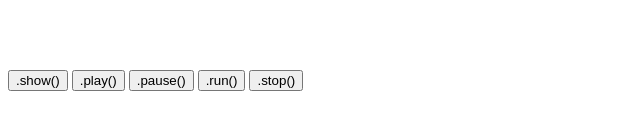
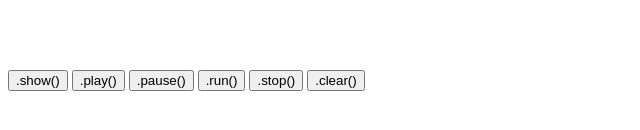
Before and after one commit to Lyyume/Animate-Easy, a website: page src/test.html in a window 1280 px wide. Shown: the part 138-268 px from the top of the page, without its empty margins (0-640 px from the left). Drawn offline with Linux system fonts and the light colour scheme.

Commit message:
增加clear()方法

```diff
--- a/src/animateEasy.js
+++ b/src/animateEasy.js
@@ -240,12 +240,30 @@ var ae = AE = function(window, undefined) {
                         return ele.match('aeAni-');
                     });
                     listLeng = list.length;
-                    for(var i = 0 ; i < listLeng; i++){
+                    for(var i = 0; i < listLeng; i++){
                         target[n].classList.remove(list[i]);
                     }
                     target[n].style.webkitAnimationPlayState = ""
                 }
             }
+        },
+
+        clear: function(){
+
+            var target = this.target,
+                leng = target.length,
+                classList ,classLeng;
+
+            for(var i = 0 ; i < leng ; i++){
+                classList = Array.prototype.slice.call(target[i].classList).filter(function(ele){
+                    return ele.match('aeAni-');
+                });
+                classLeng = classList.length;
+                for(var n = 0; n < classLeng; n++){
+                    target[i].classList.remove(classList[n]);
+                }
+            }
+
         }
 
     };
--- a/src/test.html
+++ b/src/test.html
@@ -35,6 +35,7 @@
 <button onclick="ae('.test').pause()">.pause()</button>
 <button onclick="ae('.test').run()">.run()</button>
 <button onclick="ae('.test').stop()">.stop()</button>
+<button onclick="ae('.test').clear()">.clear()</button>
 </body>
 <script src="animateEasy.js"></script>
 <script>
```
